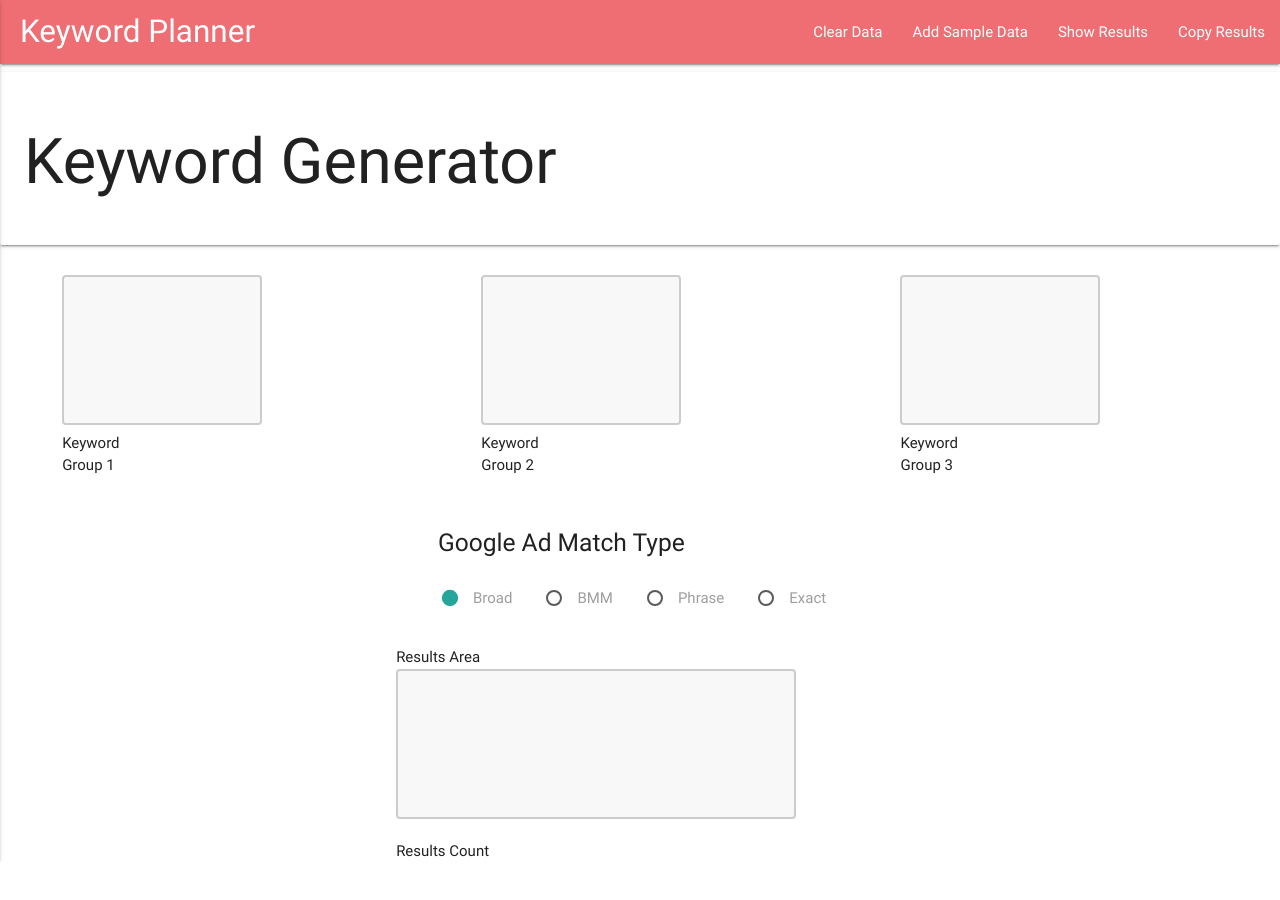
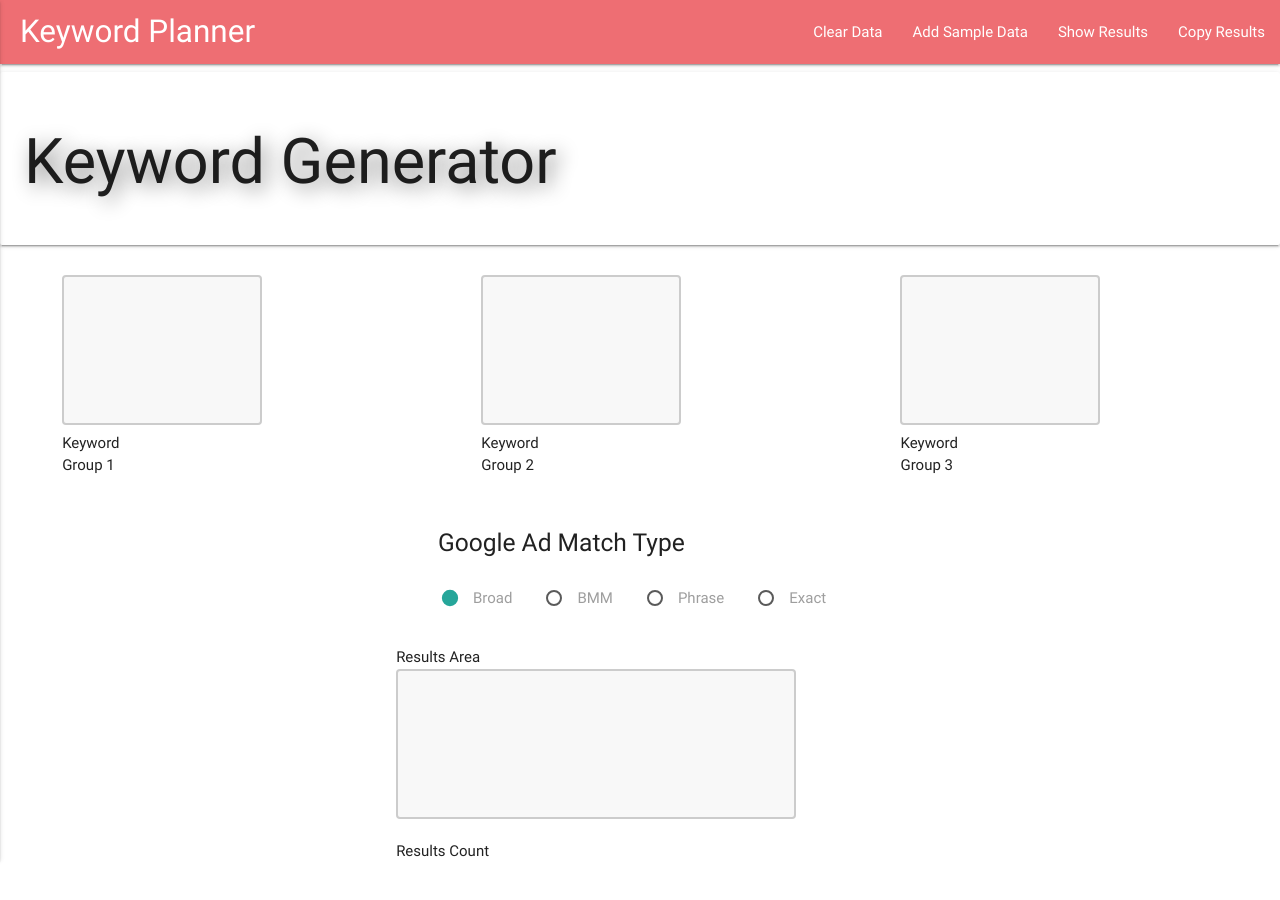
Before and after one commit to jbhafner/keyword-generator, a plain HTML site: page index.html in a window 1280 px wide. Drawn offline with nearby package versions, Linux system fonts and the light colour scheme.

Commit message:
add css for cardPanelHeader

```diff
--- a/index.html
+++ b/index.html
@@ -53,7 +53,7 @@
 
   <div class="containter">
     <div class="card-panel">
-      <h1>Keyword Generator</h1>
+      <h1 class="cardPanelHeader">Keyword Generator</h1>
     </div>
   </div>
 
--- a/style.css
+++ b/style.css
@@ -71,6 +71,9 @@ body > div.row > form {
    align-items: center;
 }
 
+.cardPanelHeader {
+   text-shadow: grey 5px 5px 20px;
+}
 
 @media screen and (max-width: 690px) {
    #resultsArea{
```
